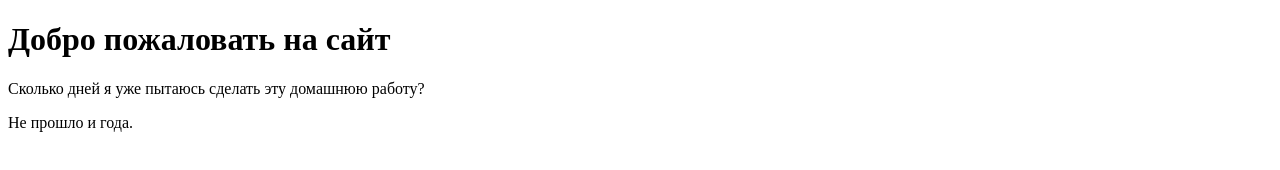
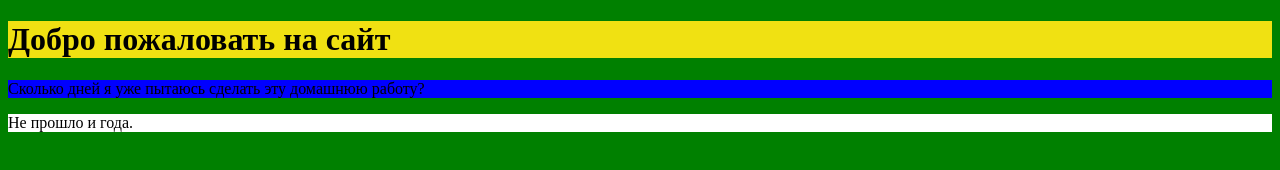
Before and after one commit to AndrianBO/website, a plain HTML site: page index.html in a window 1280 px wide. Drawn offline with Linux system fonts and the light colour scheme.

Commit message:
Добавил в индекс стили

```diff
--- a/index.html
+++ b/index.html
@@ -3,7 +3,8 @@
 <head>
     <meta charset="UTF-8">
     <meta name="viewport" content="width=device-width, initial-scale=1.0">
-    <title>Document</title>
+    <title>Моя домашка</title>
+    <link rel="stylesheet" href="css/style.css">
 </head>
 <body>
     <header>
```
